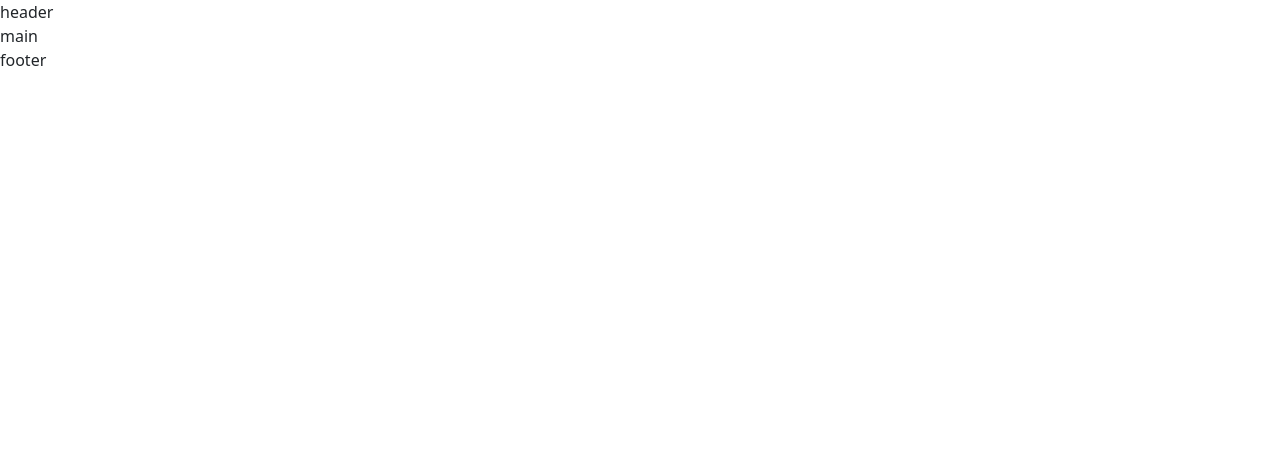
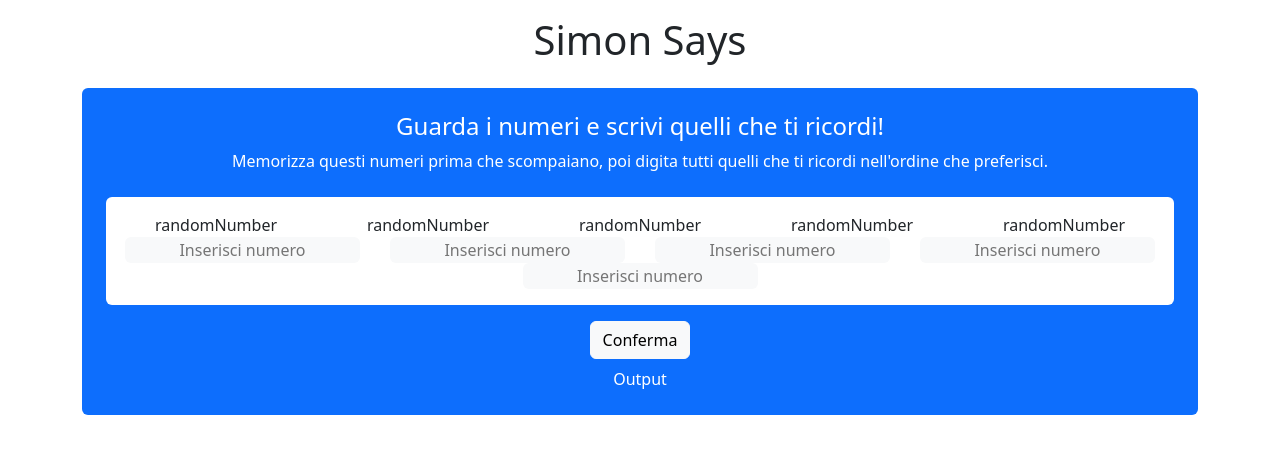
Before and after one commit to CamilloRosanio/js-simon, a plain HTML site: page index.html in a window 1280 px wide. Drawn offline with nearby package versions, Linux system fonts and the light colour scheme.

Commit message:
HTML struttura ed elementi

```diff
--- a/index.html
+++ b/index.html
@@ -47,16 +47,80 @@
 
 <body>
 
-    <header>
-        header
+    <header class="d-flex justify-content-center my-3">
+        <h1 class="h1">Simon Says</h1>
     </header>
 
-    <main>
-        main
-    </main>
+    <div class="container">
+        <main>
+            <!-- MAIN CONTAINER -->
+            <div class="bg-primary rounded p-4">
+                <!-- GAME TITLE -->
+                <div class="d-flex-column text-center">
+                    <h2 class="h4 mb-2 text-white">Guarda i numeri e scrivi quelli che ti ricordi!</h2>
+                    <p class="mb-4 text-white">Memorizza questi numeri prima che scompaiano, poi digita tutti quelli che ti ricordi nell'ordine che preferisci.</p>
+                </div>
+
+                <!-- VALUES ROW -->
+                <div class="bg-white p-3 rounded mb-3">
+
+                    <!-- RANDOM NUMBERS -->
+                    <div class="row justify-content-evenly">
+                        <div class="col text-center">
+                            <span>randomNumber</span>
+                        </div>
+                        <div class="col text-center">
+                            <span>randomNumber</span>
+                        </div>
+                        <div class="col text-center">
+                            <span>randomNumber</span>
+                        </div>
+                        <div class="col text-center">
+                            <span>randomNumber</span>
+                        </div>
+                        <div class="col text-center">
+                            <span>randomNumber</span>
+                        </div>
+                    </div>
+
+                    <!-- INPUTS -->
+                    <div class="row justify-content-evenly">
+                        <div class="col text-center">
+                            <input id="elementId" type="text" placeholder="Inserisci numero" class="rounded border-0 text-center bg-light" value="">
+                        </div>
+                        <div class="col text-center">
+                            <input id="elementId" type="text" placeholder="Inserisci numero" class="rounded border-0 text-center bg-light" value="">
+                        </div>
+                        <div class="col text-center">
+                            <input id="elementId" type="text" placeholder="Inserisci numero" class="rounded border-0 text-center bg-light" value="">
+                        </div>
+                        <div class="col text-center">
+                            <input id="elementId" type="text" placeholder="Inserisci numero" class="rounded border-0 text-center bg-light" value="">
+                        </div>
+                        <div class="col text-center">
+                            <input id="elementId" type="text" placeholder="Inserisci numero" class="rounded border-0 text-center bg-light" value="">
+                        </div>
+                    </div>
+                </div>
+
+                <!-- BUTTON + OUTPUT -->
+                 <div class="row">
+                    <div class="col-12 text-center">
+                        <button class="btn btn-light">Conferma</button>
+                    </div>
+                 </div>
+                 <div class="row">
+                    <div class="col-12 text-center mt-2">
+                        <span class="text-white">Output</span>
+                    </div>
+                 </div>
+            </div>
+        </main>
+    </div>
+
 
     <footer>
-        footer
+
     </footer>
 
 
```
Also changed, not shown: js/script.js (+30 -0 lines).
